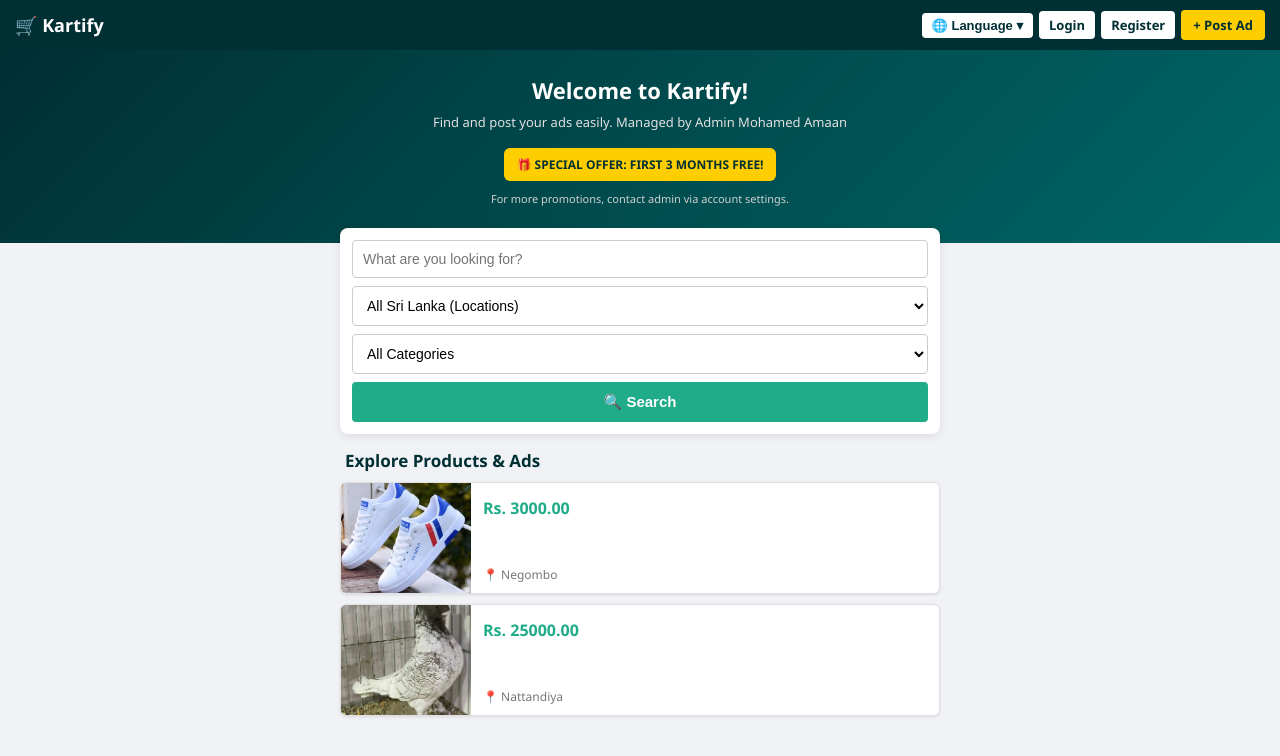
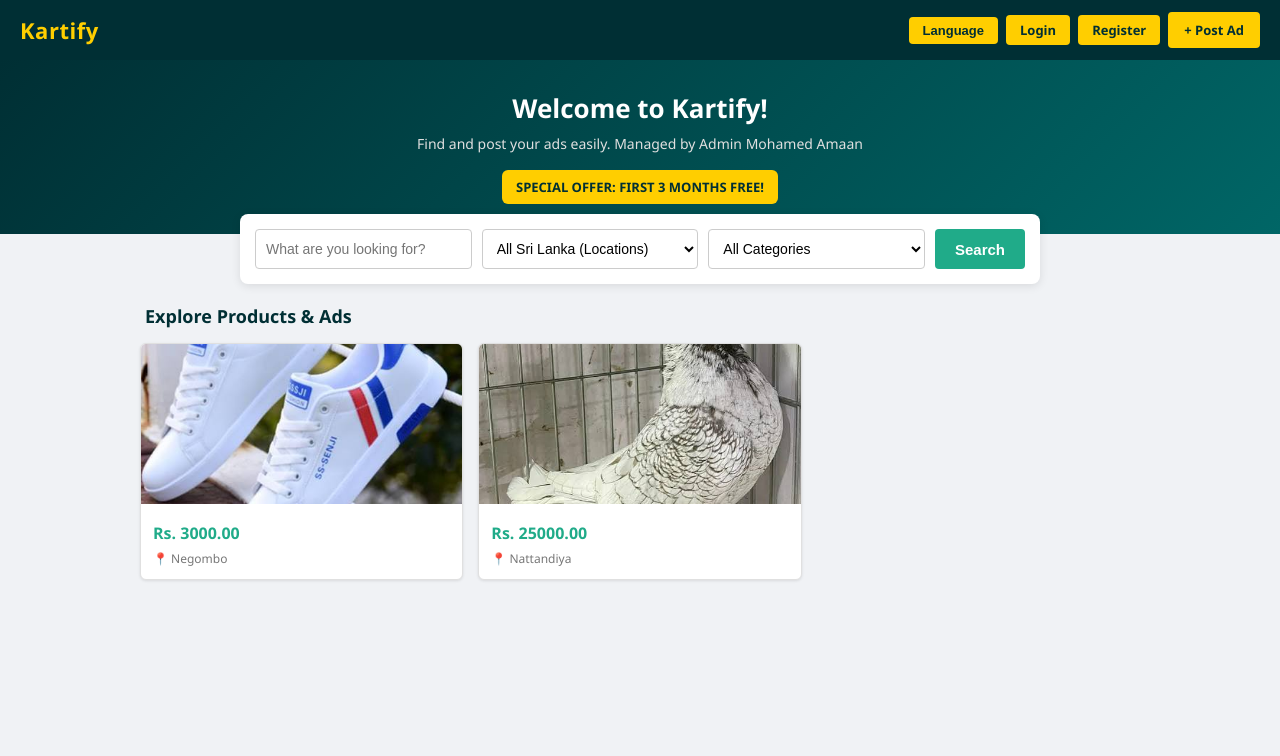
Before and after one commit to mhdamaan4321-source/Kartify-, a Django app: page / in a window 1280 px wide. Shown: the top 756 px of the page. Run offline with Django 5.2, Linux system fonts and the light colour scheme; data comes from the database, SQL or seed files in the repository.

Commit message:
Update logo to text Kartify and remove emojis from header buttons

```diff
--- a/core/templates/core/home.html
+++ b/core/templates/core/home.html
@@ -8,44 +8,51 @@
     <style>
         body { font-family: 'Segoe UI', Tahoma, Geneva, Verdana, sans-serif; background: #f0f2f5; margin: 0; padding: 0; color: #333; }
 
-        /* Header styling matching screenshot */
-        header { background: #002f34; color: white; padding: 10px 15px; display: flex; justify-content: space-between; align-items: center; flex-wrap: wrap; gap: 8px; }
-        .logo { font-weight: bold; font-size: 18px; display: flex; align-items: center; gap: 5px; }
+        /* Header styling */
+        header { background: #002f34; color: white; padding: 12px 20px; display: flex; justify-content: space-between; align-items: center; flex-wrap: wrap; gap: 10px; }
+        .logo { font-weight: bold; font-size: 22px; color: #ffce00; letter-spacing: 0.5px; text-decoration: none; }
 
-        .top-actions { display: flex; gap: 6px; align-items: center; flex-wrap: wrap; }
+        .top-actions { display: flex; gap: 8px; align-items: center; flex-wrap: wrap; }
 
-        .header-btn { background: #fff; color: #002f34; padding: 5px 10px; border-radius: 4px; font-weight: bold; font-size: 13px; text-decoration: none; display: flex; align-items: center; gap: 4px; border: none; cursor: pointer; }
-        .post-ad-btn { background: #ffce00; color: #002f34; padding: 6px 12px; border-radius: 4px; font-weight: bold; font-size: 13px; text-decoration: none; }
-        .logout-btn { background: #ff4d4d; color: white; padding: 6px 10px; border-radius: 4px; font-size: 13px; text-decoration: none; }
+        /* Yellow styled text buttons without emojis */
+        .header-btn { background: #ffce00; color: #002f34; padding: 6px 14px; border-radius: 4px; font-weight: bold; font-size: 13px; text-decoration: none; display: flex; align-items: center; border: none; cursor: pointer; transition: 0.2s; }
+        .header-btn:hover { background: #e6b800; }
 
-        /* Dropdown for Account (My Ads & Settings) */
+        .post-ad-btn { background: #ffce00; color: #002f34; padding: 7px 14px; border-radius: 4px; font-weight: bold; font-size: 13px; text-decoration: none; border: 2px solid #ffce00; }
+        .post-ad-btn:hover { background: #e6b800; }
+
+        .logout-btn { background: #ff4d4d; color: white; padding: 7px 12px; border-radius: 4px; font-weight: bold; font-size: 13px; text-decoration: none; }
+        .logout-btn:hover { background: #e03b3b; }
+
+        /* Dropdown for Account */
         .dropdown { position: relative; display: inline-block; }
-        .dropdown-content { display: none; position: absolute; right: 0; background-color: #fff; min-width: 130px; box-shadow: 0px 8px 16px rgba(0,0,0,0.2); z-index: 10; border-radius: 4px; overflow: hidden; }
-        .dropdown-content a { color: #002f34; padding: 10px 12px; text-decoration: none; display: block; font-size: 13px; font-weight: 600; text-align: left; border-bottom: 1px solid #eee; }
+        .dropdown-content { display: none; position: absolute; right: 0; background-color: #fff; min-width: 140px; box-shadow: 0px 8px 16px rgba(0,0,0,0.2); z-index: 10; border-radius: 4px; overflow: hidden; }
+        .dropdown-content a { color: #002f34; padding: 10px 14px; text-decoration: none; display: block; font-size: 13px; font-weight: 600; text-align: left; border-bottom: 1px solid #eee; }
         .dropdown-content a:hover { background-color: #f1f1f1; }
         .dropdown:hover .dropdown-content { display: block; }
 
         /* Hero Banner */
-        .hero { background: linear-gradient(135deg, #002f34, #006666); color: white; padding: 25px 15px; text-align: center; }
-        .hero h1 { margin: 0 0 8px; font-size: 22px; }
-        .hero p { margin: 0 0 12px; font-size: 13px; color: #e0e0e0; }
-        .offer-badge { background: #ffce00; color: #002f34; padding: 8px 12px; border-radius: 6px; font-weight: bold; font-size: 12px; display: inline-block; margin-top: 5px; }
+        .hero { background: linear-gradient(135deg, #002f34, #006666); color: white; padding: 30px 20px; text-align: center; }
+        .hero h1 { margin: 0 0 8px; font-size: 26px; }
+        .hero p { margin: 0 0 12px; font-size: 14px; color: #e0e0e0; }
+        .offer-badge { background: #ffce00; color: #002f34; padding: 8px 14px; border-radius: 6px; font-weight: bold; font-size: 13px; display: inline-block; margin-top: 5px; }
 
         /* Search Section */
-        .search-container { max-width: 600px; margin: -15px auto 15px auto; padding: 0 15px; position: relative; z-index: 5; }
-        .search-form { display: flex; flex-direction: column; gap: 8px; background: white; padding: 12px; border-radius: 8px; box-shadow: 0 2px 8px rgba(0,0,0,0.1); }
-        .search-form input, .search-form select { padding: 10px; border: 1px solid #ccc; border-radius: 4px; font-size: 14px; background: #fff; }
-        .search-btn { background: #20ab89; color: white; border: none; padding: 11px; font-weight: bold; border-radius: 4px; cursor: pointer; font-size: 15px; }
+        .search-container { max-width: 800px; margin: -20px auto 20px auto; padding: 0 15px; position: relative; z-index: 5; }
+        .search-form { display: flex; flex-direction: row; gap: 10px; background: white; padding: 15px; border-radius: 8px; box-shadow: 0 2px 10px rgba(0,0,0,0.1); }
+        .search-form input, .search-form select { padding: 10px; border: 1px solid #ccc; border-radius: 4px; font-size: 14px; background: #fff; flex: 1; }
+        .search-btn { background: #20ab89; color: white; border: none; padding: 10px 20px; font-weight: bold; border-radius: 4px; cursor: pointer; font-size: 15px; }
         .search-btn:hover { background: #198d71; }
 
-        /* Product List - Single Column (Ikman style vertical feed) */
-        .container { max-width: 600px; margin: 10px auto; padding: 0 10px; }
-        h3 { color: #002f34; margin: 15px 5px 10px; font-size: 17px; }
+        /* Container & Grid layout for Responsive View */
+        .container { max-width: 1000px; margin: 20px auto; padding: 0 15px; }
+        h3 { color: #002f34; margin: 20px 5px 15px; font-size: 18px; }
 
+        /* Desktop View: Grid of cards (Multiple columns) */
         .product-grid {
-            display: flex;
-            flex-direction: column;
-            gap: 10px;
+            display: grid;
+            grid-template-columns: repeat(3, 1fr);
+            gap: 15px;
         }
 
         .product-card {
@@ -54,7 +61,7 @@
             box-shadow: 0 1px 3px rgba(0,0,0,0.1);
             overflow: hidden;
             display: flex;
-            flex-direction: row; /* Horizontal layout: Image on left, details on right */
+            flex-direction: column;
             text-decoration: none;
             color: inherit;
             border: 1px solid #e0e0e0;
@@ -62,17 +69,18 @@
         }
 
         .product-card:hover {
-            box-shadow: 0 4px 8px rgba(0,0,0,0.12);
+            box-shadow: 0 4px 12px rgba(0,0,0,0.15);
+            transform: translateY(-2px);
         }
 
         .product-card img {
-            width: 130px;
-            height: 110px;
+            width: 100%;
+            height: 160px;
             object-fit: cover;
         }
 
         .product-info {
-            padding: 10px 12px;
+            padding: 12px;
             display: flex;
             flex-direction: column;
             justify-content: space-between;
@@ -83,7 +91,7 @@
             font-size: 15px;
             font-weight: 600;
             color: #002f34;
-            margin: 0 0 4px;
+            margin: 0 0 6px;
             display: -webkit-box;
             -webkit-line-clamp: 2;
             -webkit-box-orient: vertical;
@@ -94,33 +102,48 @@
             font-size: 16px;
             font-weight: bold;
             color: #20ab89;
-            margin: 0 0 4px;
+            margin: 0 0 6px;
         }
 
         .product-location {
             font-size: 12px;
             color: #777;
         }
+
+        /* MOBILE RESPONSIVE VIEW (Screens smaller than 768px) */
+        @media (max-width: 768px) {
+            .search-form {
+                flex-direction: column;
+            }
+            .product-grid {
+                grid-template-columns: 1fr;
+                gap: 10px;
+            }
+            .product-card {
+                flex-direction: row;
+            }
+            .product-card img {
+                width: 130px;
+                height: 110px;
+            }
+        }
     </style>
 </head>
 <body>
 
-    <!-- Header matching screenshot -->
     <header>
-        <div class="logo">🛒 Kartify</div>
+        <a href="{% url 'home' %}" class="logo">Kartify</a>
         <div class="top-actions">
-            <!-- Language Dropdown placeholder -->
-            <button class="header-btn">🌐 Language ▾</button>
+            <button class="header-btn">Language</button>
 
             {% if request.user.is_authenticated %}
-                <a href="{% url 'chat_home' %}" class="header-btn">💬 Chat</a>
+                <a href="{% url 'chat_home' %}" class="header-btn">Chat</a>
 
-                <!-- Account Dropdown containing My Ads & Settings -->
                 <div class="dropdown">
-                    <button class="header-btn">👤 Account ▾</button>
+                    <button class="header-btn">Account</button>
                     <div class="dropdown-content">
-                        <a href="{% url 'my_ads' %}">📦 My Ads</a>
-                        <a href="{% url 'settings' %}">⚙️ Settings</a>
+                        <a href="{% url 'my_ads' %}">My Ads</a>
+                        <a href="{% url 'settings' %}">Settings</a>
                     </div>
                 </div>
 
@@ -134,12 +157,10 @@
         </div>
     </header>
 
-    <!-- Hero Section -->
     <div class="hero">
         <h1>Welcome to Kartify!</h1>
         <p>Find and post your ads easily. Managed by Admin Mohamed Amaan</p>
-        <div class="offer-badge">🎁 SPECIAL OFFER: FIRST 3 MONTHS FREE!</div>
-        <p style="font-size: 11px; margin-top: 10px; color: #d0d0d0;">For more promotions, contact admin via account settings.</p>
+        <div class="offer-badge">SPECIAL OFFER: FIRST 3 MONTHS FREE!</div>
     </div>
 
     <!-- Search & Filters Section -->
@@ -161,11 +182,11 @@
                 {% endfor %}
             </select>
 
-            <button type="submit" class="search-btn">🔍 Search</button>
+            <button type="submit" class="search-btn">Search</button>
         </form>
     </div>
 
-    <!-- Products Feed (Single Column, Ikman Style) -->
+    <!-- Products Feed -->
     <div class="container">
         <h3>Explore Products & Ads</h3>
 
@@ -187,7 +208,7 @@
                     </div>
                 </a>
             {% empty %}
-                <p style="padding: 20px; text-align: center; color: #777;">No products found matching your search.</p>
+                <p style="padding: 20px; text-align: center; color: #777; grid-column: 1 / -1;">No products found matching your search.</p>
             {% endfor %}
         </div>
     </div>
```
